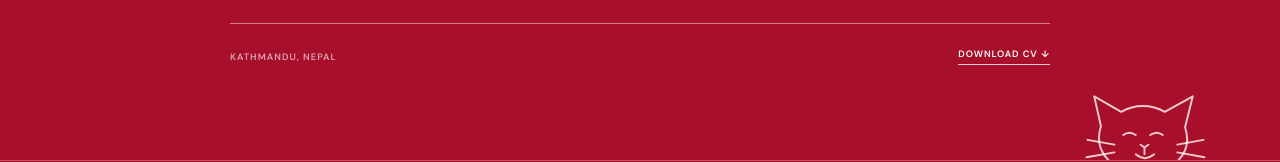
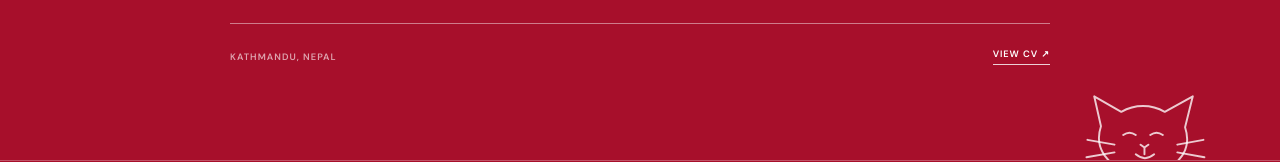
Before and after one commit to pujadahal-27/pujadahal-portfolio, a React (Vite) app: page / in a window 1280 px wide. Shown: the part 5691-5853 px from the top of the page. Built offline with nearby package versions, Linux system fonts and the light colour scheme.

Commit message:
Open CV in browser

```diff
--- a/src/App.tsx
+++ b/src/App.tsx
@@ -330,7 +330,9 @@ export default function Home() {
           </div>
           <div className="contact-foot">
             <span>{portfolio.location}</span>
-          <a href="/Puja_Dahal_CV.pdf" download>Download CV ↓</a>
+          <a href="/Puja_Dahal_CV.pdf" target="_blank" rel="noopener noreferrer">
+  View CV ↗
+</a>
           </div>
         </div>
         <Cat className="contact-cat" />
```
